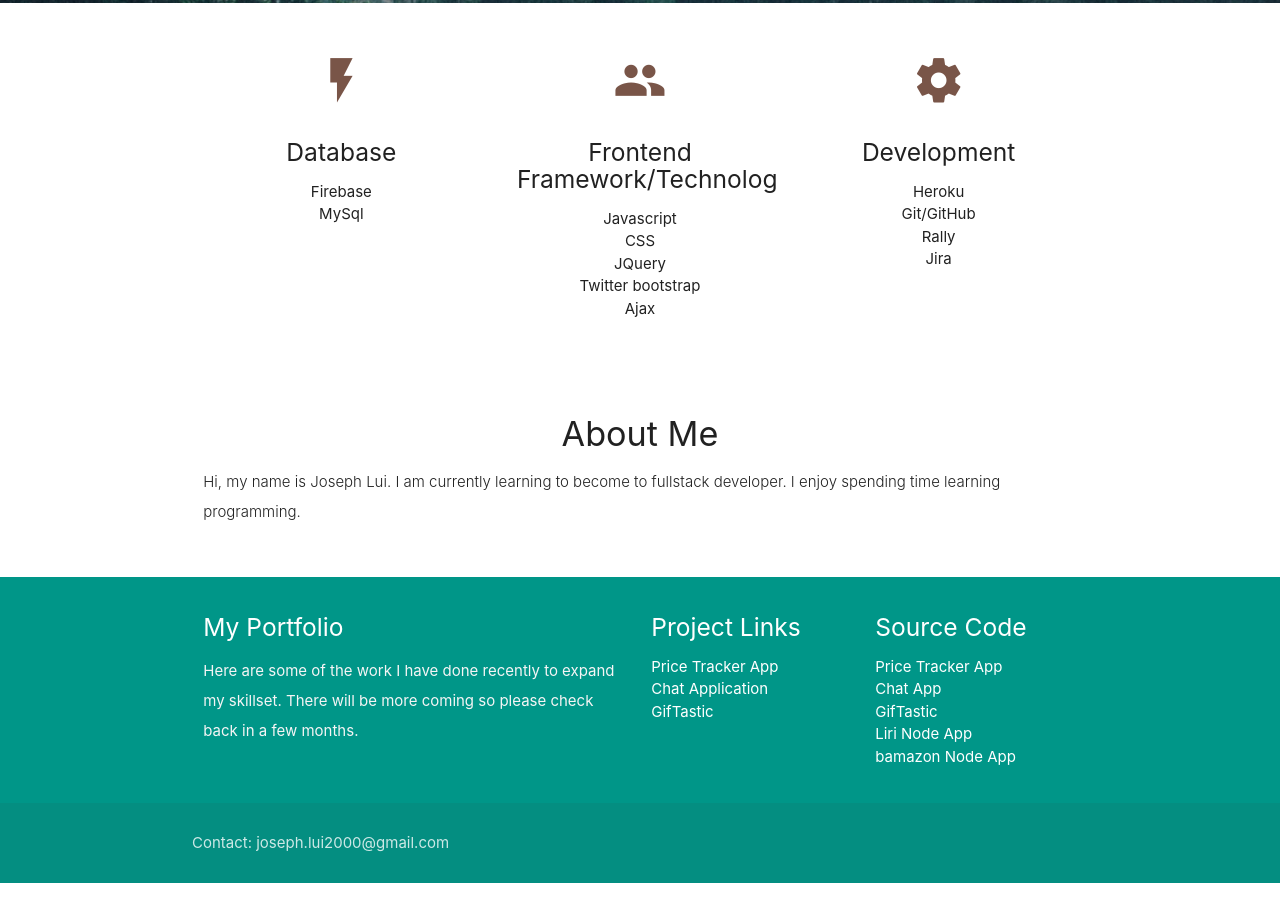
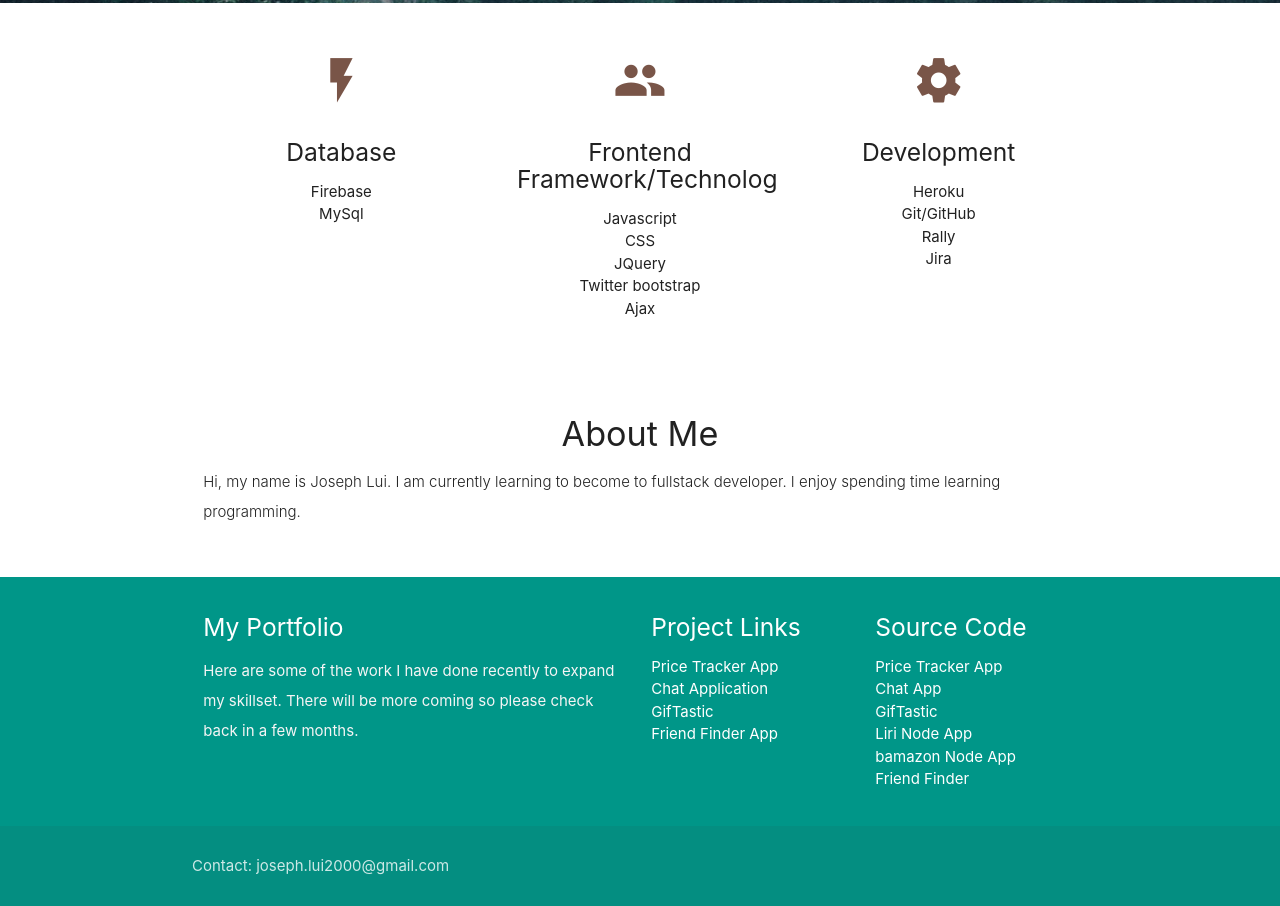
Before and after one commit to josephlui/portfolio, a plain HTML site: page index.html in a window 1280 px wide. Shown: the part 441-1347 px from the top of the page. Before the commit the page ends 1324 px from the top, so only its background shows below. Drawn offline with nearby package versions, Linux system fonts and the light colour scheme.

Commit message:
update friend friender app links

```diff
--- a/index.html
+++ b/index.html
@@ -155,6 +155,9 @@
             <li><a class="white-text" href="https://josephlui.github.io/project1/">Price Tracker App</a></li>
             <li><a class="white-text" href="https://josephlui.github.io/RPS-Multiplayer/">Chat Application</a></li>
             <li><a class="white-text" href="https://josephlui.github.io/GifTastic/">GifTastic</a></li>
+            <li><a class="white-text" href=" https://friend-finder-joe.herokuapp.com">Friend Finder App</a></li>
+
+
 
 
           </ul>
@@ -167,6 +170,8 @@
             <li><a class="white-text" href="https://github.com/josephlui/GifTastic">GifTastic</a></li>
             <li><a class="white-text" href="https://github.com/josephlui/liri-node-app">Liri Node App</a></li>
             <li><a class="white-text" href="https://github.com/josephlui/bamazon">bamazon Node App</a></li>
+            <li><a class="white-text" href="https://github.com/josephlui/FriendFinder">Friend Finder</a></li>
+
 
           </ul>
         </div>
```
